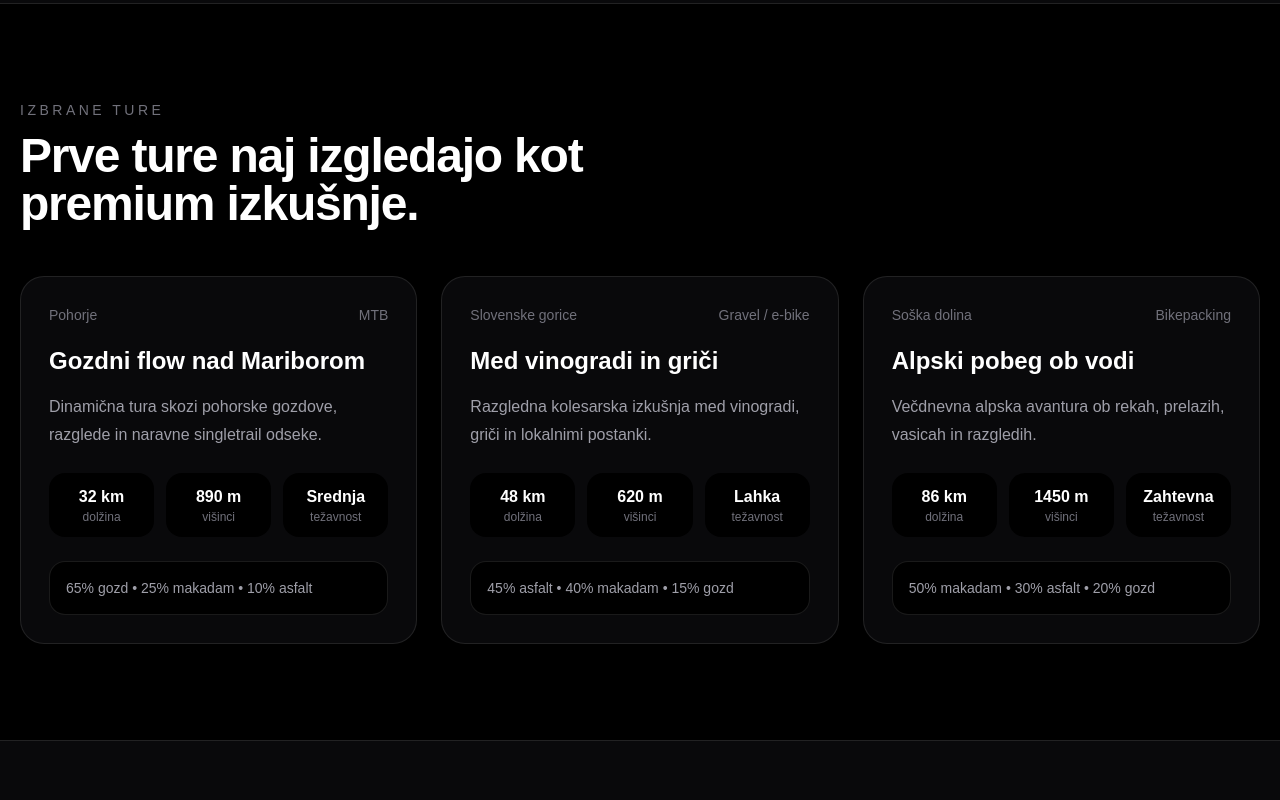
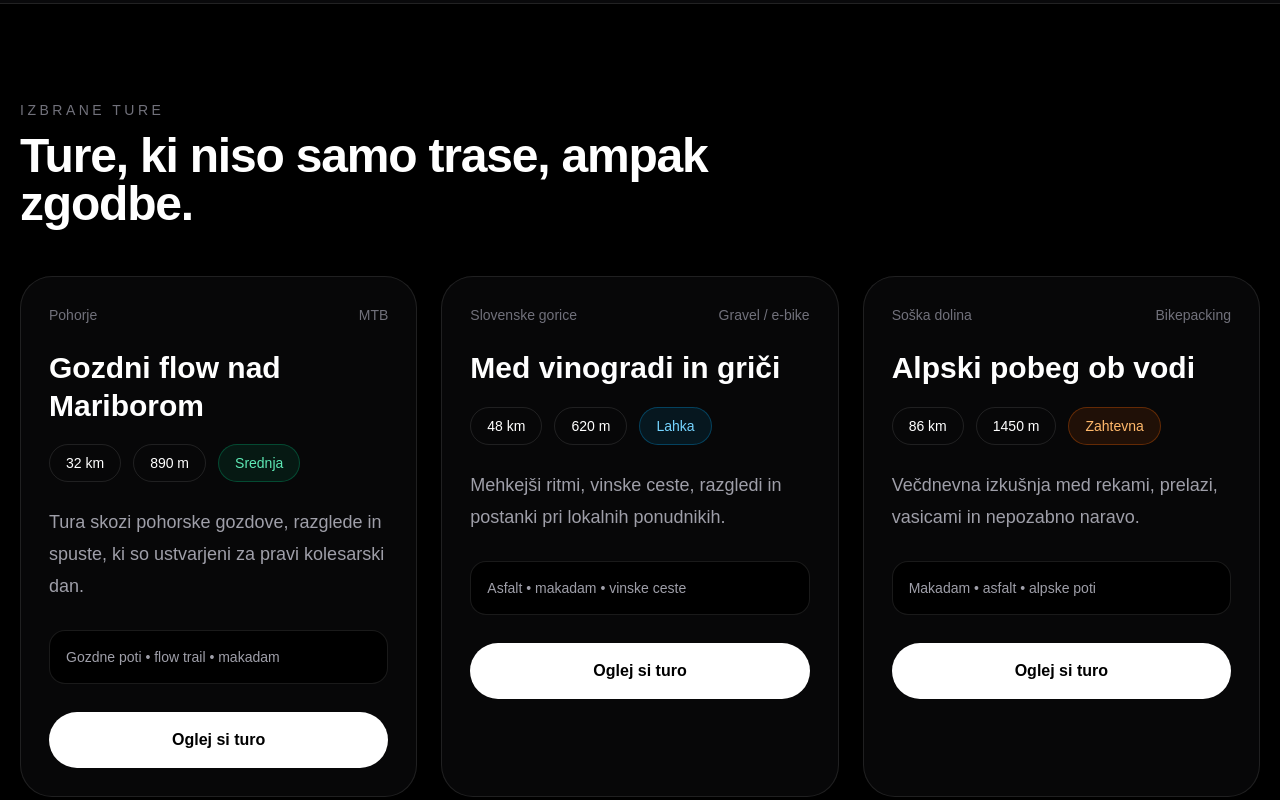
Before and after one commit to rabojan/bojan-on-bike-app, a Next.js app: page / in a window 1280 px wide. Shown: the part 960-1760 px from the top of the page. Built offline with nearby package versions, Linux system fonts and the light colour scheme.

Commit message:
Upgrade premium trail cards

```diff
--- a/app/page.tsx
+++ b/app/page.tsx
@@ -12,8 +12,9 @@ const featuredTrails = [
     distance: "32 km",
     elevation: "890 m",
     difficulty: "Srednja",
-    surface: "65% gozd • 25% makadam • 10% asfalt",
-    text: "Dinamična tura skozi pohorske gozdove, razglede in naravne singletrail odseke.",
+    difficultyStyle: "border-emerald-500/30 bg-emerald-500/10 text-emerald-300",
+    surface: "Gozdne poti • flow trail • makadam",
+    text: "Tura skozi pohorske gozdove, razglede in spuste, ki so ustvarjeni za pravi kolesarski dan.",
   },
   {
     region: "Slovenske gorice",
@@ -22,8 +23,9 @@ const featuredTrails = [
     distance: "48 km",
     elevation: "620 m",
     difficulty: "Lahka",
-    surface: "45% asfalt • 40% makadam • 15% gozd",
-    text: "Razgledna kolesarska izkušnja med vinogradi, griči in lokalnimi postanki.",
+    difficultyStyle: "border-sky-500/30 bg-sky-500/10 text-sky-300",
+    surface: "Asfalt • makadam • vinske ceste",
+    text: "Mehkejši ritmi, vinske ceste, razgledi in postanki pri lokalnih ponudnikih.",
   },
   {
     region: "Soška dolina",
@@ -32,15 +34,23 @@ const featuredTrails = [
     distance: "86 km",
     elevation: "1450 m",
     difficulty: "Zahtevna",
-    surface: "50% makadam • 30% asfalt • 20% gozd",
-    text: "Večdnevna alpska avantura ob rekah, prelazih, vasicah in razgledih.",
+    difficultyStyle: "border-orange-500/30 bg-orange-500/10 text-orange-300",
+    surface: "Makadam • asfalt • alpske poti",
+    text: "Večdnevna izkušnja med rekami, prelazi, vasicami in nepozabno naravo.",
   },
 ];
 
-const regions = ["Pohorje", "Maribor", "Slovenske gorice", "Soška dolina", "Istra", "Goriška"];
+const regions = [
+  "Pohorje",
+  "Maribor",
+  "Slovenske gorice",
+  "Soška dolina",
+  "Istra",
+  "Goriška",
+];
 
 const stats = [
-  { value: "30+", label: "ciljna skupina" },
+  { value: "30+", label: "za aktivne raziskovalce" },
   { value: "6", label: "začetnih regij" },
   { value: "MTB", label: "e-bike / gravel" },
 ];
@@ -67,9 +77,21 @@ export default function Home() {
             className="relative flex h-11 w-11 items-center justify-center rounded-full border border-white/10 bg-white/5 md:hidden"
             aria-label="Odpri meni"
           >
-            <span className={`absolute h-[2px] w-5 bg-white transition ${menuOpen ? "rotate-45" : "-translate-y-1.5"}`} />
-            <span className={`absolute h-[2px] w-5 bg-white transition ${menuOpen ? "opacity-0" : "opacity-100"}`} />
-            <span className={`absolute h-[2px] w-5 bg-white transition ${menuOpen ? "-rotate-45" : "translate-y-1.5"}`} />
+            <span
+              className={`absolute h-[2px] w-5 bg-white transition ${
+                menuOpen ? "rotate-45" : "-translate-y-1.5"
+              }`}
+            />
+            <span
+              className={`absolute h-[2px] w-5 bg-white transition ${
+                menuOpen ? "opacity-0" : "opacity-100"
+              }`}
+            />
+            <span
+              className={`absolute h-[2px] w-5 bg-white transition ${
+                menuOpen ? "-rotate-45" : "translate-y-1.5"
+              }`}
+            />
           </button>
         </div>
       </header>
@@ -139,7 +161,10 @@ export default function Home() {
       <section className="border-y border-white/10 bg-zinc-950 px-5 py-8">
         <div className="mx-auto grid max-w-7xl gap-4 sm:grid-cols-3">
           {stats.map((stat) => (
-            <div key={stat.label} className="rounded-2xl border border-white/10 bg-black px-6 py-5">
+            <div
+              key={stat.label}
+              className="rounded-2xl border border-white/10 bg-black px-6 py-5"
+            >
               <div className="text-2xl font-black">{stat.value}</div>
               <div className="mt-1 text-sm text-zinc-500">{stat.label}</div>
             </div>
@@ -153,8 +178,9 @@ export default function Home() {
             <p className="mb-3 text-sm uppercase tracking-[0.25em] text-zinc-500">
               Izbrane ture
             </p>
+
             <h2 className="max-w-3xl text-4xl font-bold tracking-tight md:text-5xl">
-              Prve ture naj izgledajo kot premium izkušnje.
+              Ture, ki niso samo trase, ampak zgodbe.
             </h2>
           </div>
 
@@ -162,34 +188,44 @@ export default function Home() {
             {featuredTrails.map((trail) => (
               <article
                 key={trail.title}
-                className="rounded-3xl border border-white/10 bg-zinc-950 p-7 transition hover:-translate-y-1 hover:border-white/20"
+                className="group rounded-[2rem] border border-white/10 bg-zinc-950/80 p-7 backdrop-blur transition hover:-translate-y-1 hover:border-white/20 hover:bg-zinc-900/80"
               >
-                <div className="mb-5 flex items-center justify-between text-sm text-zinc-500">
+                <div className="mb-6 flex items-center justify-between text-sm text-zinc-500">
                   <span>{trail.region}</span>
                   <span>{trail.type}</span>
                 </div>
 
-                <h3 className="mb-4 text-2xl font-bold">{trail.title}</h3>
-                <p className="mb-6 leading-7 text-zinc-400">{trail.text}</p>
+                <h3 className="mb-5 text-3xl font-bold leading-tight">
+                  {trail.title}
+                </h3>
 
-                <div className="mb-6 grid grid-cols-3 gap-3 text-center">
-                  <div className="rounded-2xl bg-black p-3">
-                    <div className="font-bold">{trail.distance}</div>
-                    <div className="text-xs text-zinc-500">dolžina</div>
-                  </div>
-                  <div className="rounded-2xl bg-black p-3">
-                    <div className="font-bold">{trail.elevation}</div>
-                    <div className="text-xs text-zinc-500">višinci</div>
-                  </div>
-                  <div className="rounded-2xl bg-black p-3">
-                    <div className="font-bold">{trail.difficulty}</div>
-                    <div className="text-xs text-zinc-500">težavnost</div>
-                  </div>
+                <div className="mb-6 flex flex-wrap gap-3">
+                  <span className="rounded-full border border-white/10 px-4 py-2 text-sm">
+                    {trail.distance}
+                  </span>
+
+                  <span className="rounded-full border border-white/10 px-4 py-2 text-sm">
+                    {trail.elevation}
+                  </span>
+
+                  <span
+                    className={`rounded-full border px-4 py-2 text-sm ${trail.difficultyStyle}`}
+                  >
+                    {trail.difficulty}
+                  </span>
                 </div>
 
-                <div className="rounded-2xl border border-white/10 bg-black p-4 text-sm text-zinc-400">
+                <p className="mb-7 text-lg leading-8 text-zinc-400">
+                  {trail.text}
+                </p>
+
+                <div className="mb-7 rounded-2xl border border-white/10 bg-black p-4 text-sm text-zinc-400">
                   {trail.surface}
                 </div>
+
+                <button className="w-full rounded-full bg-white px-5 py-4 font-semibold text-black transition group-hover:scale-[1.02]">
+                  Oglej si turo
+                </button>
               </article>
             ))}
           </div>
@@ -202,9 +238,11 @@ export default function Home() {
             <p className="mb-3 text-sm uppercase tracking-[0.25em] text-zinc-500">
               Regije
             </p>
+
             <h2 className="mb-6 text-4xl font-bold md:text-5xl">
               Vsaka regija ima svoj ritem.
             </h2>
+
             <p className="text-lg leading-8 text-zinc-400">
               Platforma bo povezovala ture, razglede, zgodbe, kulinariko,
               nastanitve in lokalne ponudnike v eno jasno kolesarsko izkušnjo.
@@ -213,7 +251,10 @@ export default function Home() {
 
           <div className="grid grid-cols-2 gap-4">
             {regions.map((region) => (
-              <div key={region} className="rounded-2xl border border-white/10 bg-black p-5 text-lg font-semibold">
+              <div
+                key={region}
+                className="rounded-2xl border border-white/10 bg-black p-5 text-lg font-semibold"
+              >
                 {region}
               </div>
             ))}
@@ -227,9 +268,11 @@ export default function Home() {
             <p className="mb-3 text-sm uppercase tracking-[0.25em] text-zinc-500">
               Doživetja ob poti
             </p>
+
             <h2 className="mb-6 text-4xl font-bold md:text-5xl">
               Ne gre samo za kilometre.
             </h2>
+
             <p className="mb-8 text-lg leading-8 text-zinc-400">
               Bojan on Bike bo pomagal sestaviti celoten kolesarski dan:
               turo, postanek, razgled, kosilo, zgodbo in občutek regije.
```
